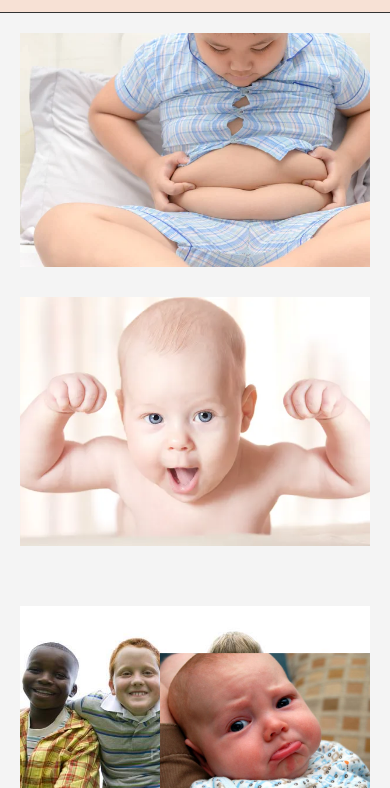
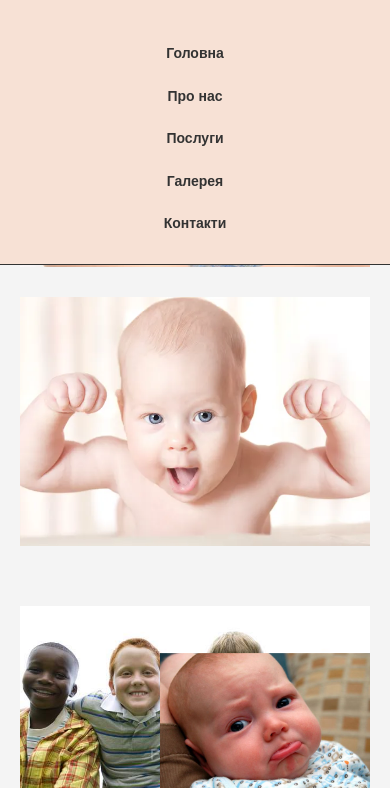
Before and after one commit to artarines/veb4, a plain HTML site: page index.html in a window 390 px wide. Both pictures are taken after a click on the element 357 px from the left and 34 px from the top of the page. Shown: the part 56-844 px from the top of the page. Drawn offline with Linux system fonts and the light colour scheme.

Commit message:
Update index.html

```diff
--- a/index.html
+++ b/index.html
@@ -39,7 +39,7 @@
                 <img src="1.jpg" alt="Building" class="hero-image">
 
                 <div class="overlay-card">
-                    <img src="4.jpg" alt="Building" class="hero-image">
+                    <img src="4.jpg" alt="Overlay Image" class="hero-image">
                 </div>
             </div>
 
@@ -53,9 +53,20 @@
 
     <footer>
         <p>Все хороше колись закінчується, ця сторінка теж)</p>
-	<p>Щоб дістатись суті необхідно копати вглиб. Ви вже докопали)</p>
-	<p>Наша адреса: прсоп. Лесі Українки 21</p>
+        <p>Щоб дістатись суті необхідно копати вглиб. Ви вже докопали)</p>
+        <p>Наша адреса: прсоп. Лесі Українки 21</p>
     </footer>
+
+    <script>
+        document.addEventListener('DOMContentLoaded', function() {
+            const menuIcon = document.querySelector('.mobile-menu-icon');
+            const navMenu = document.querySelector('.desktop-nav');
+
+            menuIcon.addEventListener('click', function() {
+                navMenu.classList.toggle('active');
+            });
+        });
+    </script>
 
 </body>
 </html>
```
